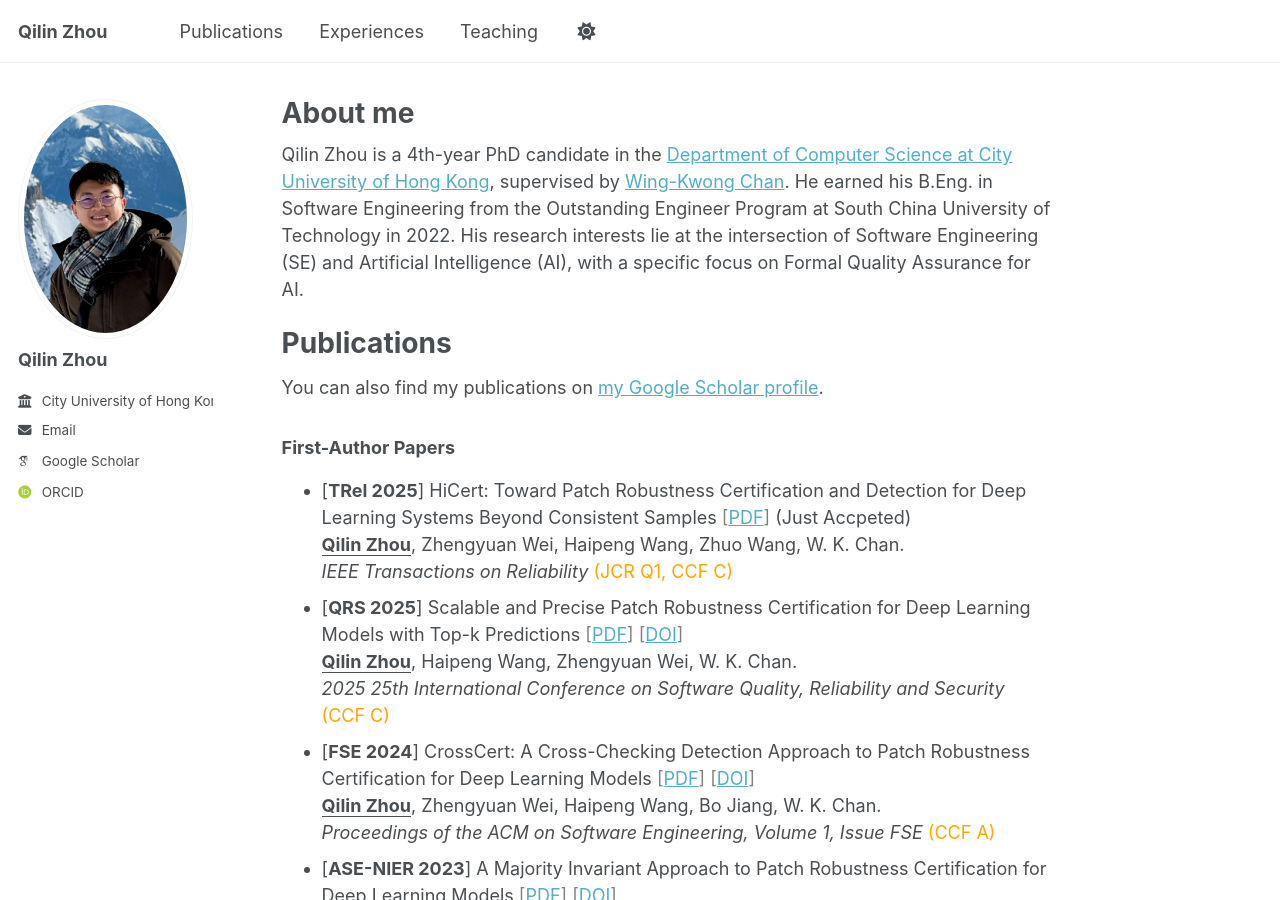
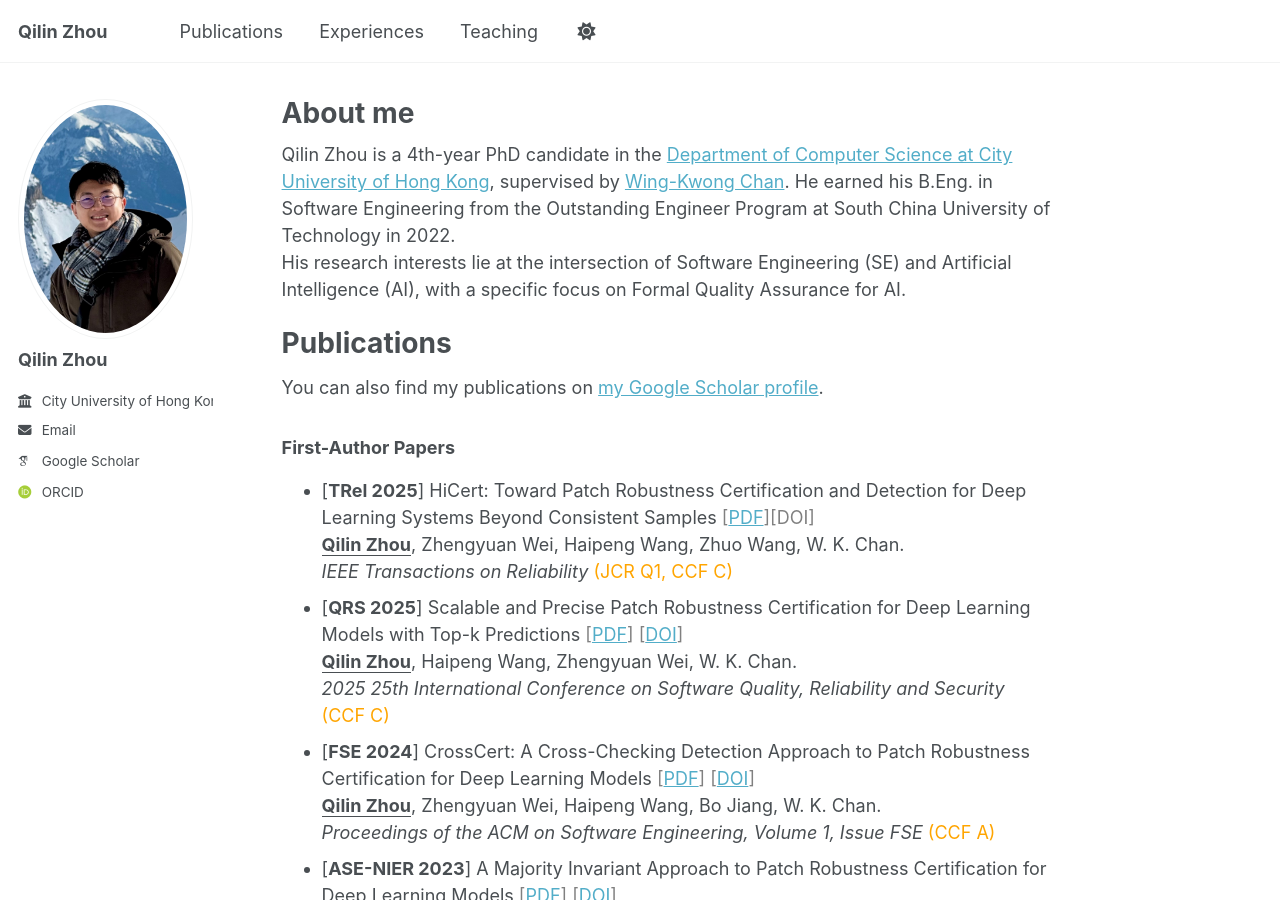
Before and after one commit to qilin-zhou/qilin-zhou.github.io, a Jekyll site: the page built from _pages/about.md, in a window 1280 px wide and 900 px high. Built offline with Jekyll 4.4.1, drawn with Linux system fonts in a browser that asks for light colours; some web fonts are replaced; a script bundle is joined from its source files by our own code; library files that are not in the unit come from our copies; some of the changed text lies outside the part shown.

Commit message:
Update about.md

```diff
--- a/_pages/about.md
+++ b/_pages/about.md
@@ -6,7 +6,8 @@
   - /about/
   - /about.html
 ---
-Qilin Zhou is a 4th-year PhD candidate in the [Department of Computer Science at City University of Hong Kong](https://www.cs.cityu.edu.hk/), supervised by [Wing-Kwong Chan](https://www.cs.cityu.edu.hk/~wkchan/). He earned his B.Eng. in Software Engineering from the Outstanding Engineer Program at South China University of Technology in 2022. His research interests lie at the intersection of Software Engineering (SE) and Artificial Intelligence (AI), with a specific focus on Formal Quality Assurance for AI.
+Qilin Zhou is a 4th-year PhD candidate in the [Department of Computer Science at City University of Hong Kong](https://www.cs.cityu.edu.hk/), supervised by [Wing-Kwong Chan](https://www.cs.cityu.edu.hk/~wkchan/). He earned his B.Eng. in Software Engineering from the Outstanding Engineer Program at South China University of Technology in 2022.
+His research interests lie at the intersection of Software Engineering (SE) and Artificial Intelligence (AI), with a specific focus on Formal Quality Assurance for AI.
 
 
 Publications
@@ -14,7 +15,7 @@
   <div class="wordwrap">You can also find my publications on <a href="{{site.author.googlescholar}}">my Google Scholar profile</a>.</div>
 
 ### First-Author Papers
-- [**TRel 2025**] HiCert: Toward Patch Robustness Certification and Detection for Deep Learning Systems Beyond Consistent Samples <span style="color: grey;">[[PDF](https://www.arxiv.org/abs/2512.06123)]</span>  (Just Accpeted)
+- [**TRel 2025**] HiCert: Toward Patch Robustness Certification and Detection for Deep Learning Systems Beyond Consistent Samples <span style="color: grey;">[[PDF](https://www.arxiv.org/abs/2512.06123)][DOI]</span>
   **<ins>Qilin Zhou</ins>**, Zhengyuan Wei, Haipeng Wang, Zhuo Wang, W. K. Chan.
 _IEEE Transactions on Reliability_ <span style="color: Orange;"> (JCR Q1, CCF C)</span>
 - [**QRS 2025**] Scalable and Precise Patch Robustness Certification for Deep Learning Models with Top-k Predictions   <span style="color: grey;"> [[PDF](https://arxiv.org/abs/2507.23335)] [[DOI](https://doi.org/10.1109/QRS65678.2025.00030)] </span>
```
Also changed, not shown: other parts of _pages/about.md (+4 -0 lines).
